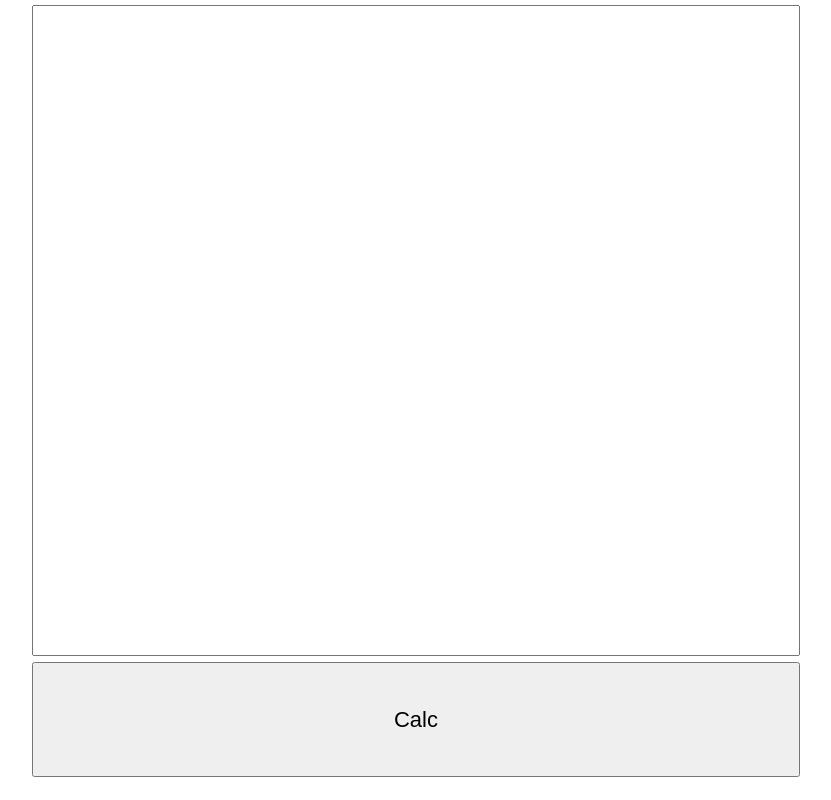
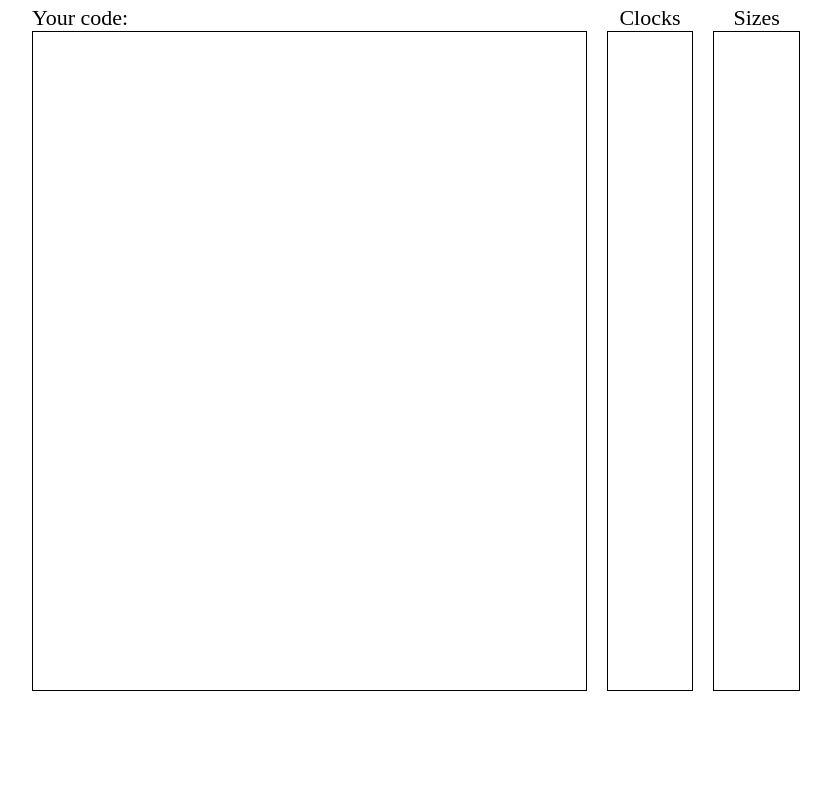
Before and after one commit to Asubuhi824lia/AVR-counting, a website: page index.html in a window 1280 px wide. Shown: the whole page, without its empty margins (224-1055 px from the left). Drawn offline with Linux system fonts and the light colour scheme.

Commit message:
Appearance changed.

```diff
--- a/index.html
+++ b/index.html
@@ -10,8 +10,18 @@
 <body>
     <div class="wrapper">
         <div class="content">
-            <textarea id="textarea" class="textarea" cols="15" wrap="off"></textarea>
-            <button class="button">Calc</button>
+            <div class="textarea">
+                <label>Your code:</label>
+                <textarea id="textarea" cols="15" wrap="off"></textarea>
+            </div>
+            <div class="clocks">
+                <label>Clocks</label>
+                <div class="value"></div>
+            </div>
+            <div class="sizes">
+                <label>Sizes</label>
+                <div class="value"></div>
+            </div>
         </div>
     </div>
 
--- a/index.js
+++ b/index.js
@@ -22,7 +22,7 @@ const server = http.createServer((req, res) => {
 });
 
 const host = 'localhost';
-const port = 8000;
+const port = 5000;
 server.listen(port, host, (error) => {
     error ? console.log(error) : console.log(`Server is running on http://${host}:${port}`);
 });
--- a/style.css
+++ b/style.css
@@ -16,17 +16,36 @@
 .content {
     margin: 5px auto;
     width: 60vw;
+    height: 85%;
+    display: flex;
+    flex-direction: row;
+}
+
+.clocks, .sizes {
+    height: 100%;
+}
+
+.clocks, .sizes {
+    width: 120px;
+    height: 100%;
+    text-align: center;
+}
+
+.clocks {
+    margin: 0 20px;
+}
+
+.value, #textarea {
+    width: 100%;
+    height: 100%;
+    padding: 15px;
+    border: 1px solid black;
+}
+
+#textarea {
+    resize: none;
 }
 
 .textarea {
-    padding: 15px;
     width: 100%;
-    height: 85%;
-    resize: none;
 }
-
-.button {
-    width: 100%;
-    height: 15%;
-    min-height: 30px;
-}
```
Also changed, not shown: 1 other file.
